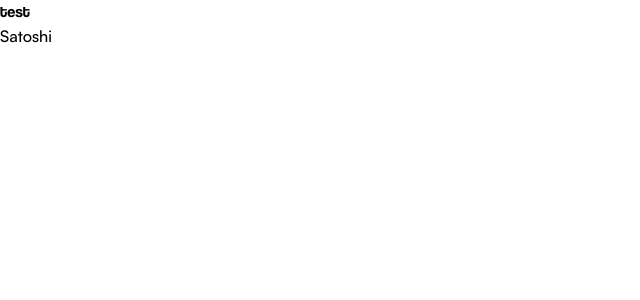
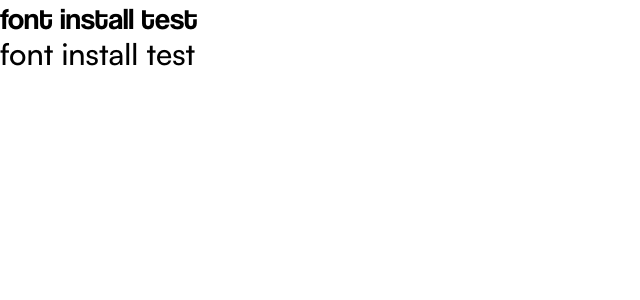
Before and after one commit to Tritintruong114/tennis-web, a Next.js app: page / in a window 1280 px wide. Shown: the top 300 px of the page, without its empty margins (0-640 px from the left). Built offline with nearby package versions, Linux system fonts and the light colour scheme.

Commit message:
feat: update font

```diff
--- a/app/globals.css
+++ b/app/globals.css
@@ -8,6 +8,7 @@
   font-weight: normal;
   font-style: normal;
 }
+
 @font-face {
   font-family: "Satoshi";
   src: url("/fonts/satoshi/Satoshi-medium.otf") format("opentype");
--- a/app/page.tsx
+++ b/app/page.tsx
@@ -1,8 +1,8 @@
 export default function Home() {
   return (
-    <div className="text-black font-coolvetica size-xl">
-      test
-      <h2 className="font-satoshi">Satoshi</h2>
-    </div>
+    <main className="text-black">
+      <h1 className="text-3xl font-coolvetica">font install test</h1>
+      <h1 className="text-3xl font-satoshi">font install test</h1>
+    </main>
   );
 }
--- a/tailwind.config.ts
+++ b/tailwind.config.ts
@@ -10,8 +10,8 @@ export default {
     extend: {
       colors: {},
       fontFamily: {
+        satoshi: ["Satoshi", "sans"],
         coolvetica: ["Coolvetica", "sans-serif"],
-        satoshi: ["Satoshi", "sans"],
       },
     },
   },
```
Also changed, not shown: public/data/header.json (added, +18 -0 lines), app/fonts/GeistMonoVF.woff (deleted), app/fonts/GeistVF.woff (deleted).
